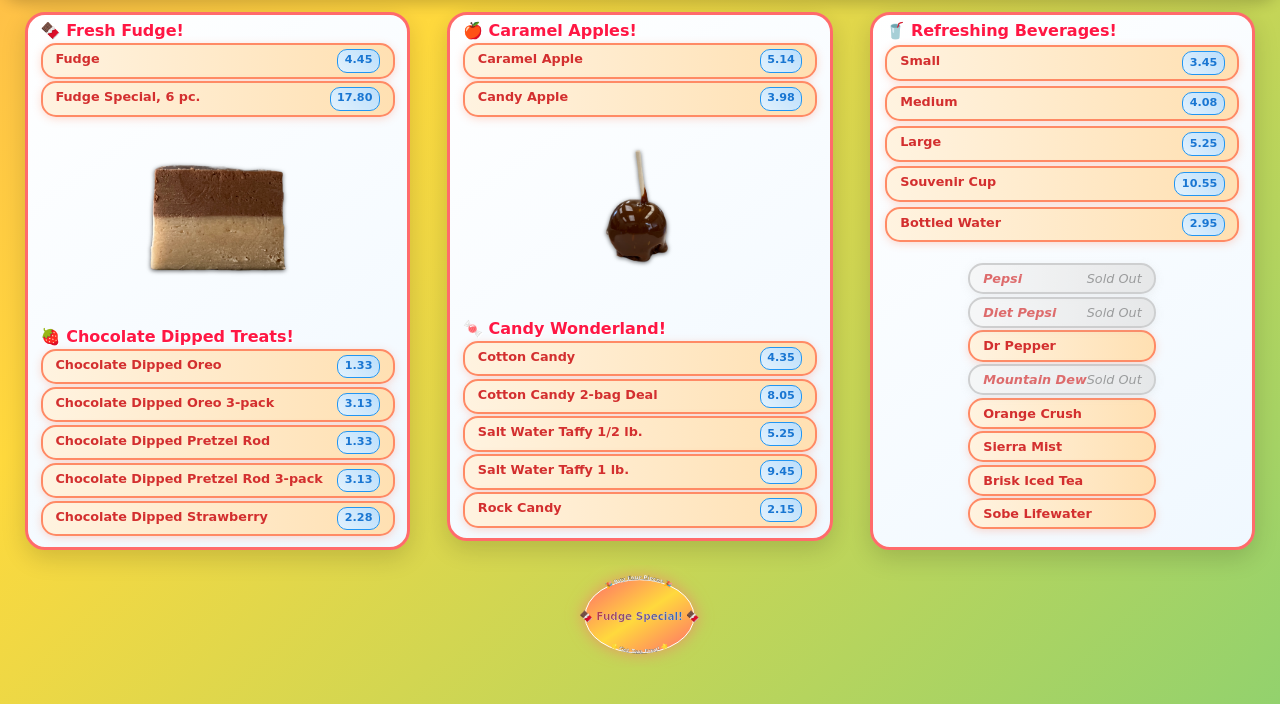
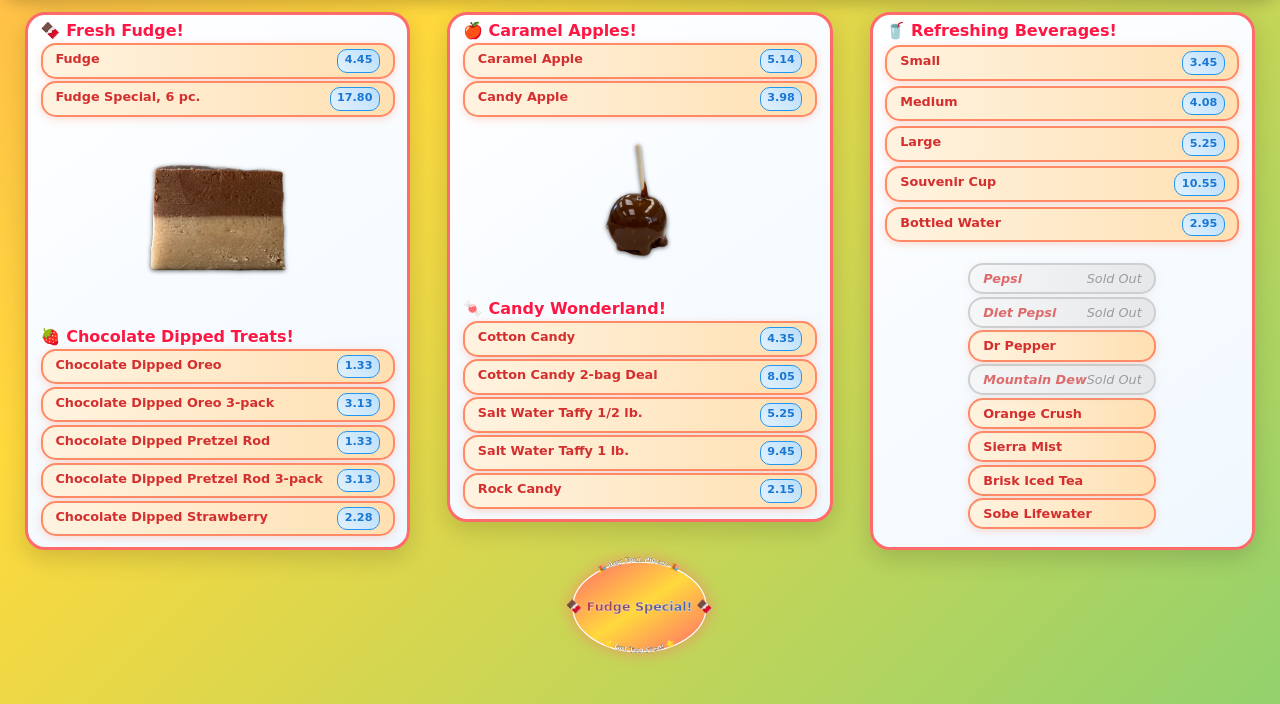
Before and after one commit to adfar/sock_render, a Flask app: page / in a window 1280 px wide. Shown: the part 96-800 px from the top of the page. Run offline with Flask 3, Linux system fonts and the light colour scheme; data comes from the database, SQL or seed files in the repository; some libraries are stand-ins or nearby versions.

Commit message:
increase oval

```diff
--- a/static/styles.css
+++ b/static/styles.css
@@ -173,7 +173,7 @@
     background: none;
     padding: 1vh 0;
     width: 90%;
-    height: 13vh;
+    height: 16vh;
 }
 
 .click {
```
